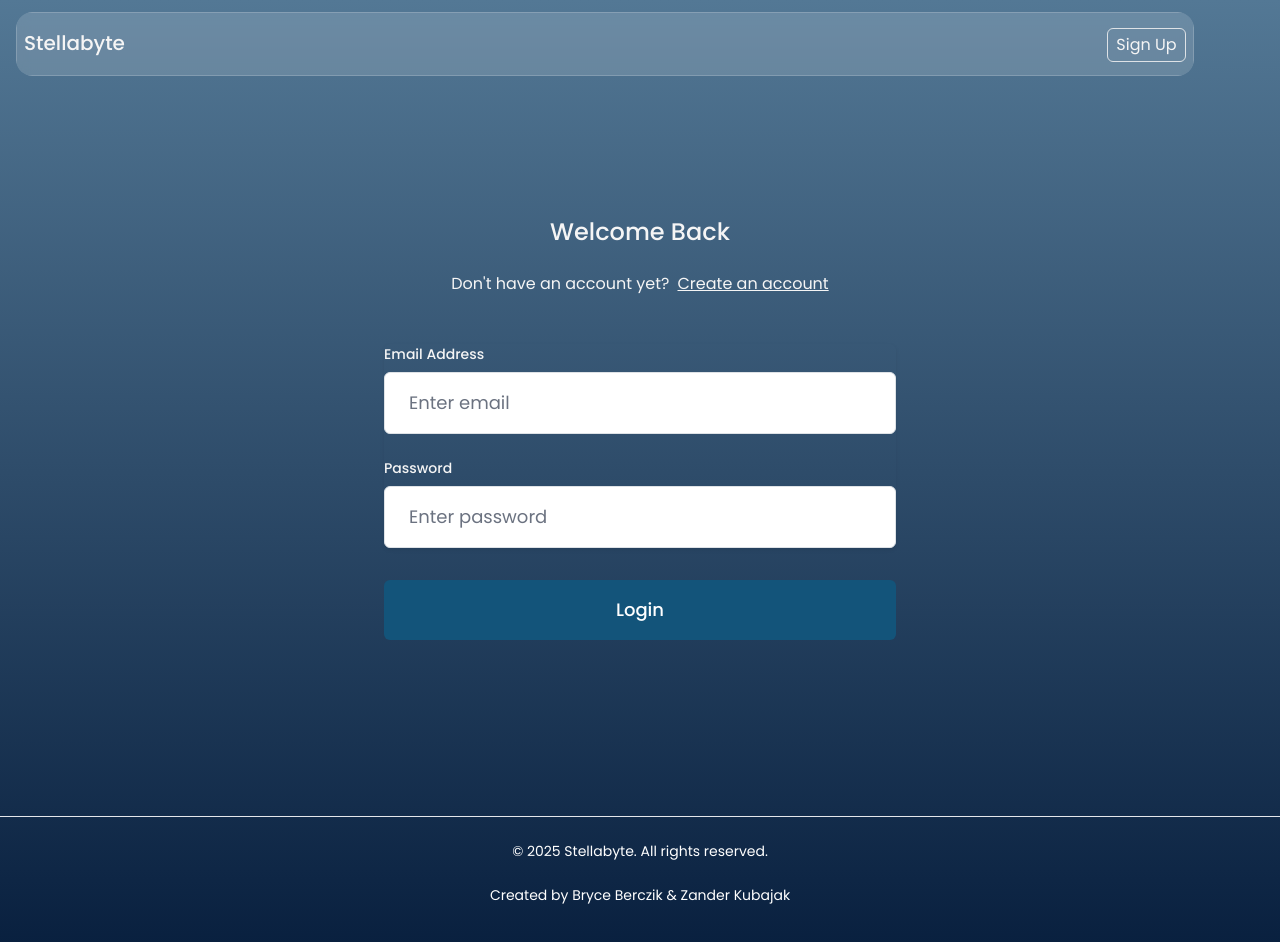
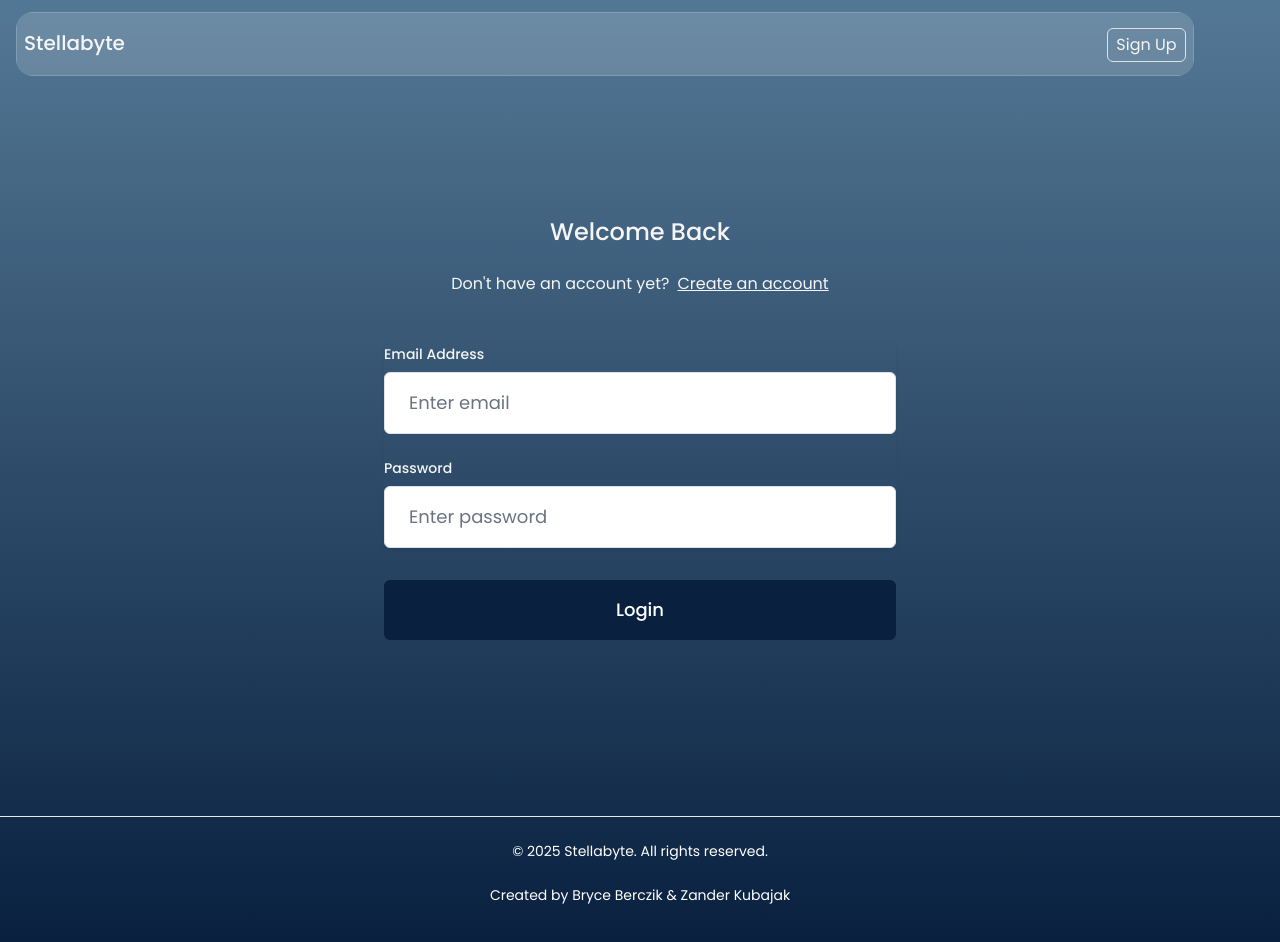
Before and after one commit to ZVKubajak/Stellabyte, a React (Vite) app in the folder client/: page /login in a window 1280 px wide. Shown: the top 942 px of the page. Built offline with nearby package versions, Linux system fonts and the light colour scheme.

Commit message:
completed signup and login

```diff
--- a/client/src/pages/Login.tsx
+++ b/client/src/pages/Login.tsx
@@ -111,7 +111,7 @@ const Login = () => {
             <button
               type="submit"
               disabled={isSubmitting}
-              className="group relative w-full flex justify-center py-3 px-6 border-transparent text-lg font-medium rounded text-white bg-[#13547a] hover:bg-gray-800 focus:outline-none focus:ring-2 focus:ring-offset-2 focus:ring-gray-500"
+              className="group relative w-full flex justify-center py-3 px-6 border-transparent text-lg font-medium rounded text-white bg-[#09203f] hover:bg-gray-800 focus:outline-none focus:ring-2 focus:ring-offset-2 focus:ring-gray-500"
             >
               {isSubmitting ? "Logging in..." : "Login"}
             </button>
--- a/client/src/pages/Signup.tsx
+++ b/client/src/pages/Signup.tsx
@@ -132,7 +132,7 @@ const Signup = () => {
             <button
               type="submit"
               disabled={isSubmitting}
-              className="group relative w-full flex justify-center py-3 px-6 border-transparent text-lg font-medium rounded text-white bg-[#13547a] hover:bg-gray-800 focus:outline-none focus:ring-2 focus:ring-offset-2 focus:ring-gray-500"
+              className="group relative w-full flex justify-center py-3 px-6 border-transparent text-lg font-medium rounded text-white bg-[#09203f] hover:bg-gray-800 focus:outline-none focus:ring-2 focus:ring-offset-2 focus:ring-gray-500"
             >
               {isSubmitting ? "Signing up..." : "Sign up"}
             </button>
```
